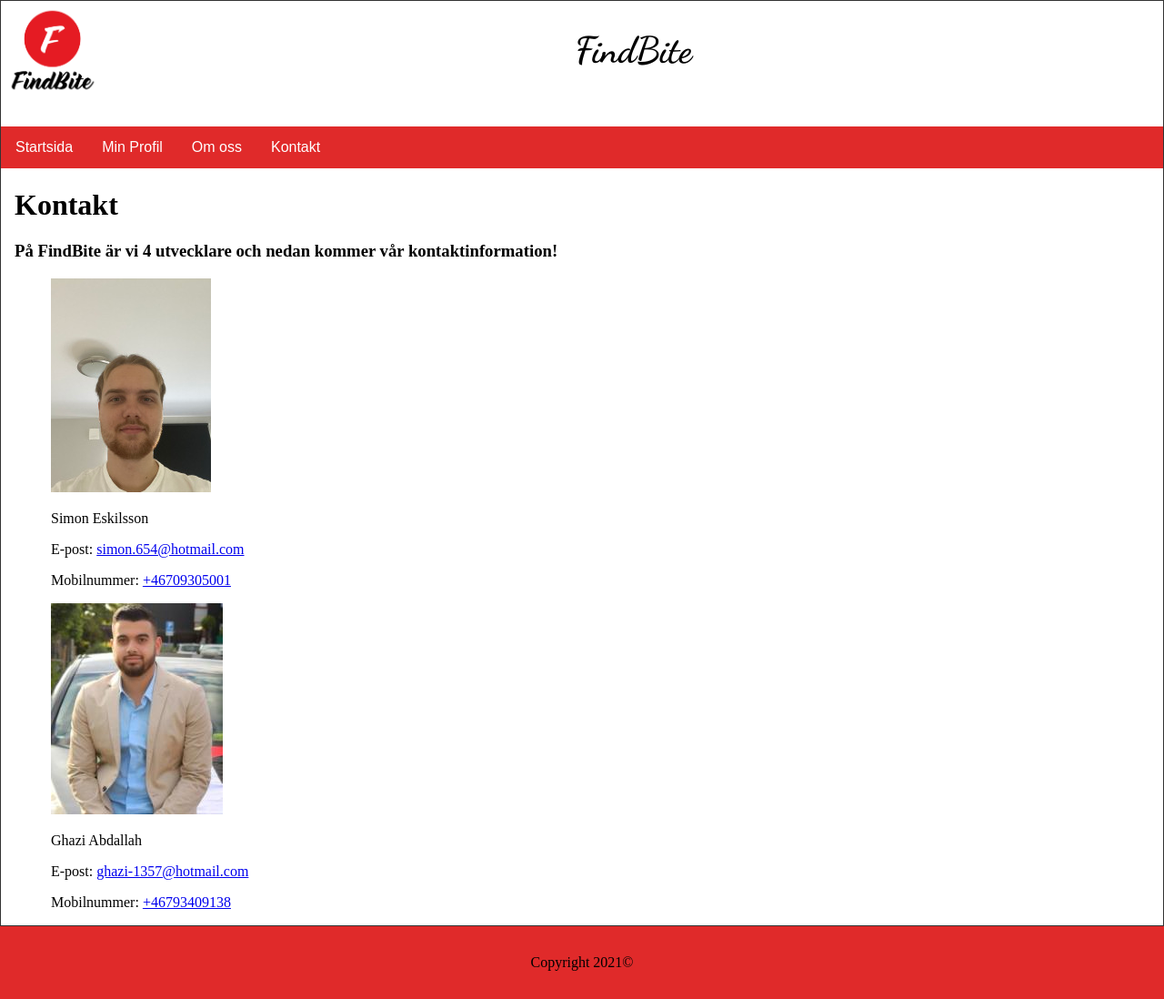
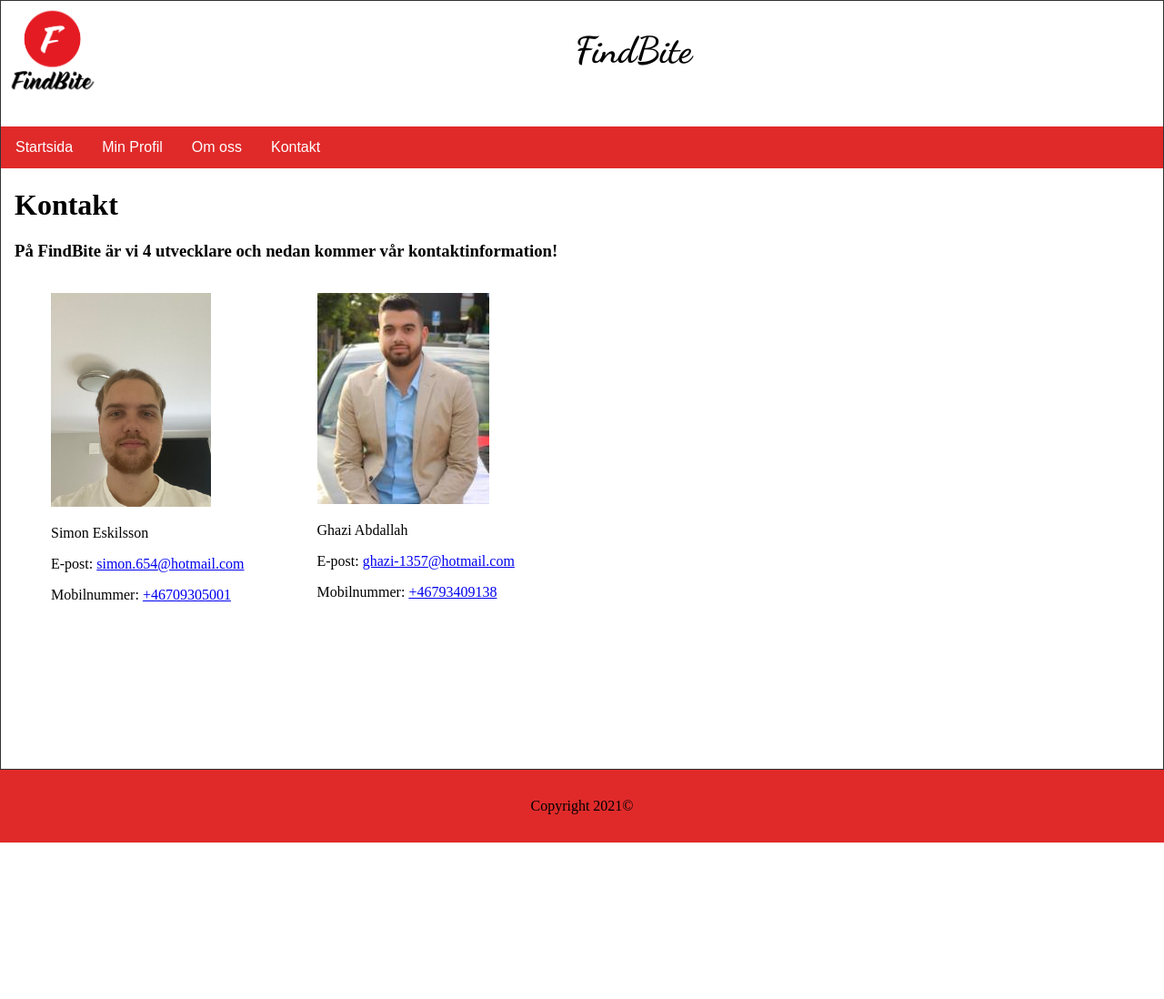
Before and after one commit to linke-droid/Findbite, a Flask app: page /contact in a window 1280 px wide. Shown: the whole page at 91% size. After the commit the page ends 926 px from the top, so only its background shows below. Run offline with Flask 2, Linux system fonts and the light colour scheme.

Commit message:
Update style.css
Co-Authored-By: simoneskilsson <81237644+simoneskilsson@users.noreply.github.com>

```diff
--- a/static/css/style.css
+++ b/static/css/style.css
@@ -164,6 +164,16 @@ nav a:hover, .dropdown:hover .dropbtn {
   background: rgb(73, 73, 73);
 }
 
+/* Contact */
+
+#simon {
+  float: left;
+}
+
+#ghazi {
+  float: left;
+}
+
 /* FOOTER */
 footer {
   background-color: rgb(224, 42, 42);
```
